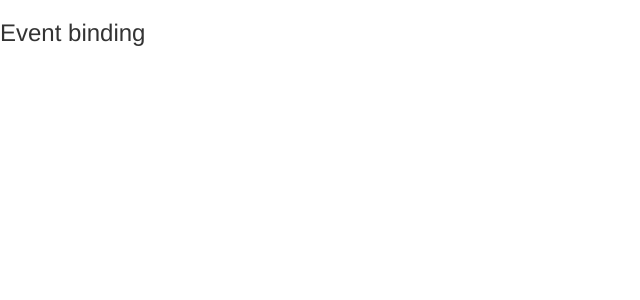
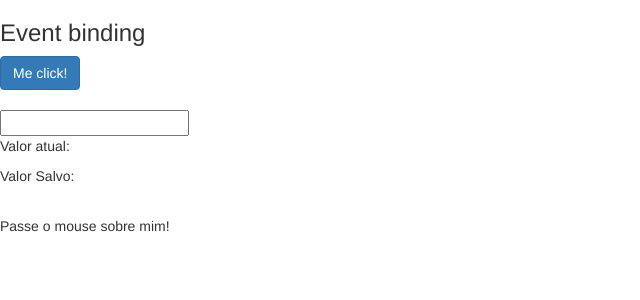
Before and after one commit to jorgemirandaneto/learn-angularjs, an Angular app in the folder data-binding/: page / in a window 1280 px wide. Shown: the top 300 px of the page, without its empty margins (0-640 px from the left). Built offline with nearby package versions, Linux system fonts and the light colour scheme.

Commit message:
Event Binding

```diff
--- a/data-binding/src/app/data-binding/data-binding.component.css
+++ b/data-binding/src/app/data-binding/data-binding.component.css
@@ -0,0 +1,4 @@
+.highlight{
+    background-color: yellow;
+    font-weight: bold;
+}
--- a/data-binding/src/app/data-binding/data-binding.component.html
+++ b/data-binding/src/app/data-binding/data-binding.component.html
@@ -39,8 +39,27 @@
   <article>
     <h3>Event binding</h3>
     <div>
+        <button (click)="botaoClicado()"
+        class="btn btn-primary">Me click!</button>
 
+        <br><br>
 
+        <input type="text" (keyup)="onKeyUp($event)"
+        (keyup.enter)="salvarValor(campoInput.value)"
+        (blur)="salvarValor(campoInput.value)"
+        #campoInput
+        />
+
+        <p>Valor atual:{{valorAtual}} </p>
+        <p>Valor Salvo:{{valorSalvo}} </p>
+        <br>
+        <span
+        (mouseover)="onMouseOverOut()"
+        (mouseout)="onMouseOverOut()"
+        [class.highlight]="isMouseOver"
+        >
+          Passe o mouse sobre mim!
+        </span>
 
     </div>
   </article>
--- a/data-binding/src/app/data-binding/data-binding.component.ts
+++ b/data-binding/src/app/data-binding/data-binding.component.ts
@@ -8,17 +8,37 @@
 export class DataBindingComponent implements OnInit {
 
   url: string = 'http://loiane.com';
-  renan : string = 'Viado & corno';
+  renan: string = 'Viado & corno';
   cursoAngular: boolean = true;
   urlImagem = 'http://lorempixel.com.br/400/200/nature/';
+  valorAtual: string = '';
+  valorSalvo: string = '';
+  isMouseOver: boolean = false;
 
-  getValor(){
+  getValor() {
     return 1;
   }
 
-  getCurtirCurso(){
+  getCurtirCurso() {
     return true;
   }
+
+  botaoClicado() {
+    alert('Botão clicado!');
+  }
+
+
+  onKeyUp(evento: KeyboardEvent) {
+    this.valorAtual = ((<HTMLInputElement>evento.target).value);
+  }
+  salvarValor(valor) {
+    this.valorSalvo = valor;
+  }
+
+  onMouseOverOut(){
+    this.isMouseOver = !this.isMouseOver;
+  }
+
   constructor() { }
 
   ngOnInit() {
--- a/data-binding/src/styles.css
+++ b/data-binding/src/styles.css
@@ -1 +1,5 @@
 /* You can add global styles to this file, and also import other style files */
+.highlight{
+    background-color: yellow;
+    font-weight: bold;
+}
```
